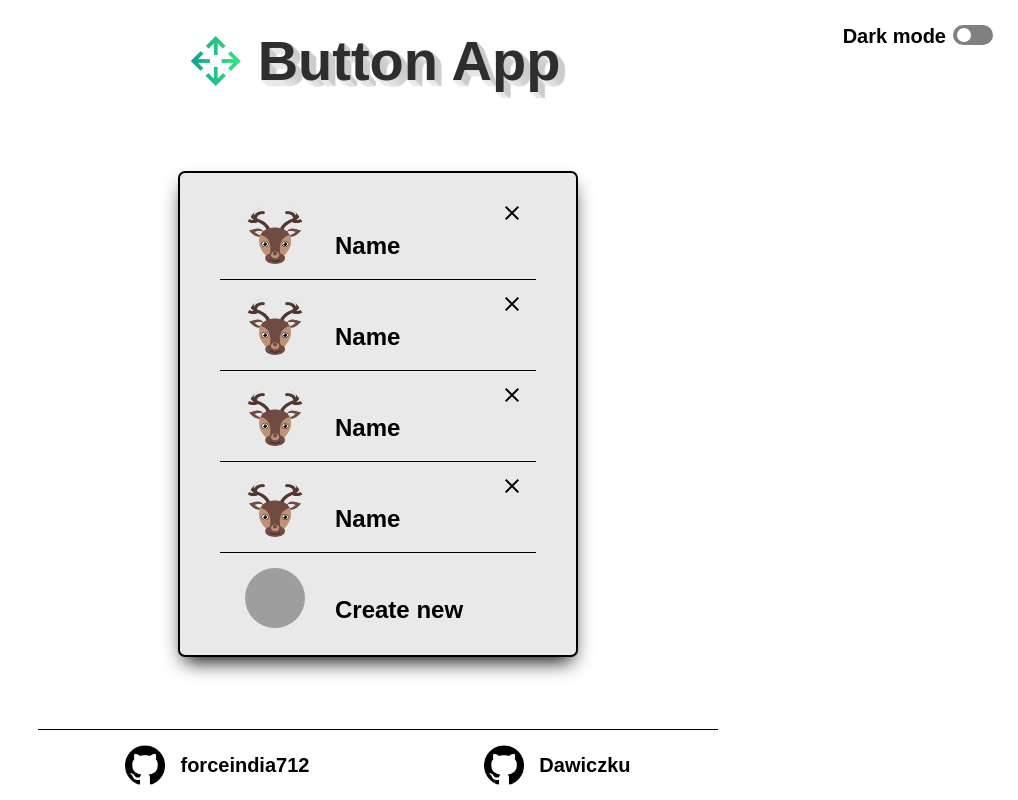
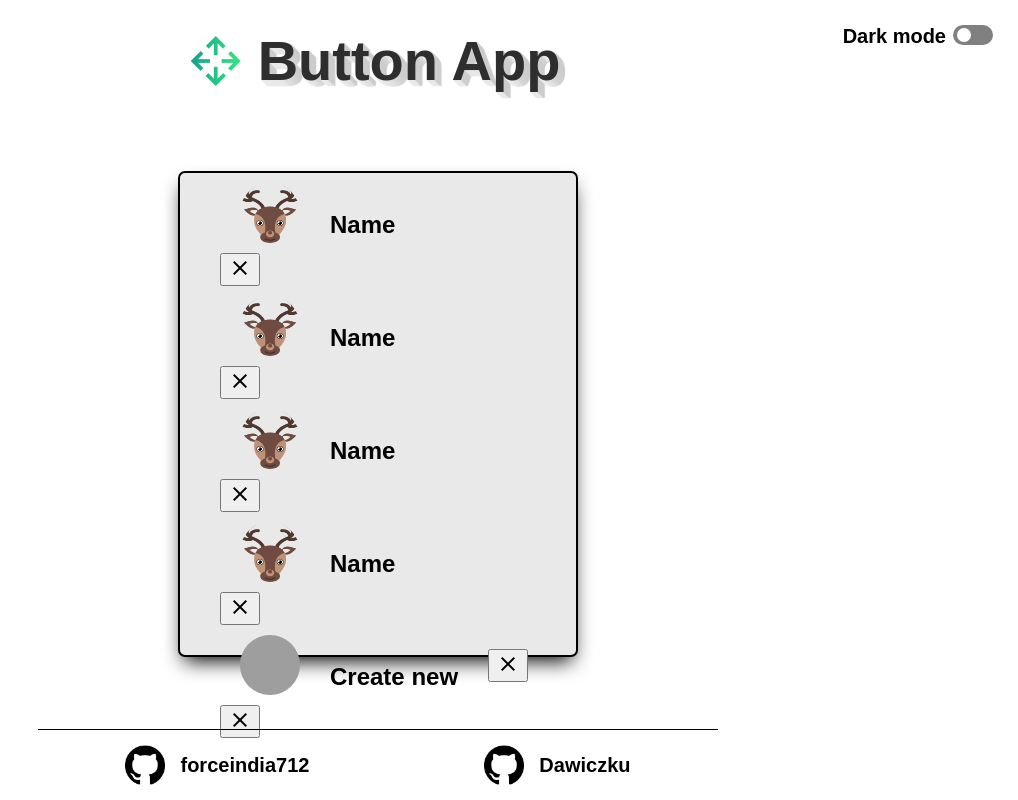
Before and after one commit to Dawiczku/buttonapp-frontend, a React (Create React App) app in the folder button/: page / in a window 1280 px wide. Shown: the whole page, without its empty margins (262-1280 px from the left). Built offline with nearby package versions, Linux system fonts and the light colour scheme; grey boxes are pictures that could not be loaded; a web font is replaced by a local one.

Commit message:
Make couple slight className changes

```diff
--- a/button/src/components/DeleteAccButton.js
+++ b/button/src/components/DeleteAccButton.js
@@ -13,7 +13,7 @@ export default function DeleteAccButton() {
           stopProp(e);
         }}
       >
-        <span className="material-symbols-outlined">close</span>
+        <span className="material-symbols-outlined close-span">close</span>
       </button>
     </>
   );
--- a/button/src/components/NewAccount.js
+++ b/button/src/components/NewAccount.js
@@ -7,8 +7,8 @@ export default function NewAccount() {
     <div className="account-container">
       <img
         src={require("../icons/plus-round-line-icon.png")}
-        className="avatar normal new"
-        alt="new-avatar"
+        className="avatar normal new-acc-icon"
+        alt="new-acc-icon"
       ></img>
       <p>Create new</p>
       <button className="close">
--- a/button/src/pages/AccountList.js
+++ b/button/src/pages/AccountList.js
@@ -1,16 +1,14 @@
 import React from "react";
-import NewAccount from "../components/NewAccount";
 import Header from "../components/Header";
 import Footer from "../components/Footer";
-import { Link } from "react-router-dom";
 import AccountContainer from "../components/AccountContainer";
 
 export default function AccountList() {
   return (
     <>
       <Header />
-      <div className="account-list">
-        <ul>
+      <div className="account-list-container">
+        <ul className="account-list">
           <li>
             <AccountContainer />
           </li>
--- a/button/src/pages/ChooseLobby.js
+++ b/button/src/pages/ChooseLobby.js
@@ -38,7 +38,7 @@ export default function ChooseLobby() {
   return (
     <>
       <Header />
-      <div className="account-list">
+      <div className="account-list-container">
         <ReturnButton />
         <div className="create-lobby-container">
           <h2>Nickname</h2>
--- a/button/src/pages/CreateAccount.js
+++ b/button/src/pages/CreateAccount.js
@@ -37,7 +37,7 @@ export default function CreateAccount() {
   return (
     <>
       <Header />
-      <div className="account-list">
+      <div className="account-list-container">
         <ReturnButton />
         <div className="new-acc-container">
           <h2>Choose Avatar !</h2>
```
